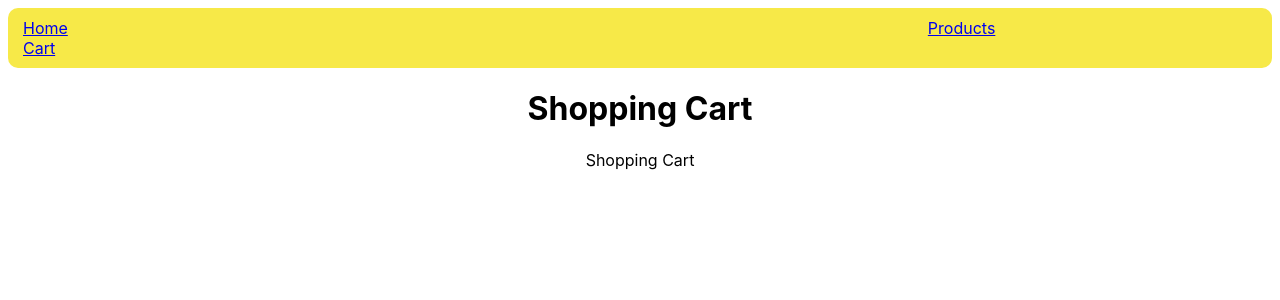
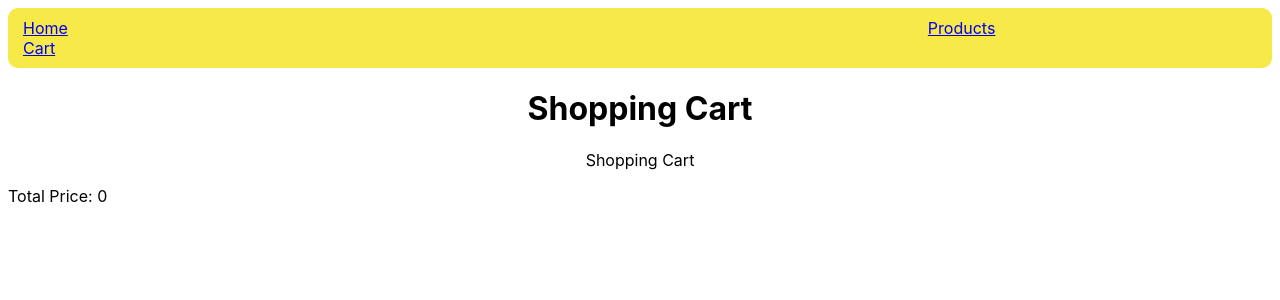
Before and after one commit to Jul12345678/next.js-ecommerce-store, a Next.js app: page /cart in a window 1280 px wide. Shown: the top 300 px of the page. Built offline with nearby package versions, Linux system fonts and the light colour scheme.

Commit message:
Can add products to shopping cart

```diff
--- a/pages/cart.js
+++ b/pages/cart.js
@@ -1,23 +1,69 @@
 import { css } from '@emotion/react';
 import Head from 'next/head';
 import Layout from '../components/Layout';
+import { getParsedCookie, setParsedCookie } from '../util/cookies.js';
+import productsDataBase from '../util/database';
 
 const cartStyle = css`
   margin: auto;
   text-align: center;
   position: relative;
 `;
-export default function Cart() {
+
+export default function ShoppingCart(props) {
+  const cookieValue = getParsedCookie('cart') || [];
+  const newCookie = cookieValue.map((cookieObject) => {
+    function findName() {
+      for (const singleProduct of props.products) {
+        if (singleProduct.id === cookieObject.id) {
+          return {
+            ...cookieObject,
+            name: singleProduct.name,
+            price: singleProduct.price,
+          };
+        }
+      }
+    }
+    return findName();
+  });
+  setParsedCookie('cart', newCookie);
+
+  const totalPrice = newCookie.reduce((previousValue, currentValue) => {
+    return previousValue + currentValue.price * currentValue.items;
+  }, 0);
+
+  console.log('totalPrice', totalPrice);
   return (
     <Layout>
       <Head>
-        <title>Create Next App</title>
-        <meta name="description" content="Generated by create next app" />
+        <title>Shopping Cart</title>
       </Head>
       <div css={cartStyle}>
         <h1>Shopping Cart</h1>
         <p>Shopping Cart</p>
       </div>
+      {newCookie.map((singleItem) => {
+        const totalItemPrice = singleItem.price * singleItem.items;
+        return (
+          <div key={singleItem.id}>
+            {' '}
+            id: {singleItem.id} name:{singleItem.name} price: {singleItem.price}{' '}
+            Quantity: {singleItem.items} total price item: {totalItemPrice}
+          </div>
+        );
+      })}
+      <div>Total Price: {totalPrice}</div>
     </Layout>
   );
 }
+export function getServerSideProps(context) {
+  const cartOnCookies = context.req.cookies.cart || '[]';
+  const cart = JSON.parse(cartOnCookies);
+
+  return {
+    props: {
+      products: productsDataBase,
+      addedProduct: cart,
+    },
+  };
+}
```
